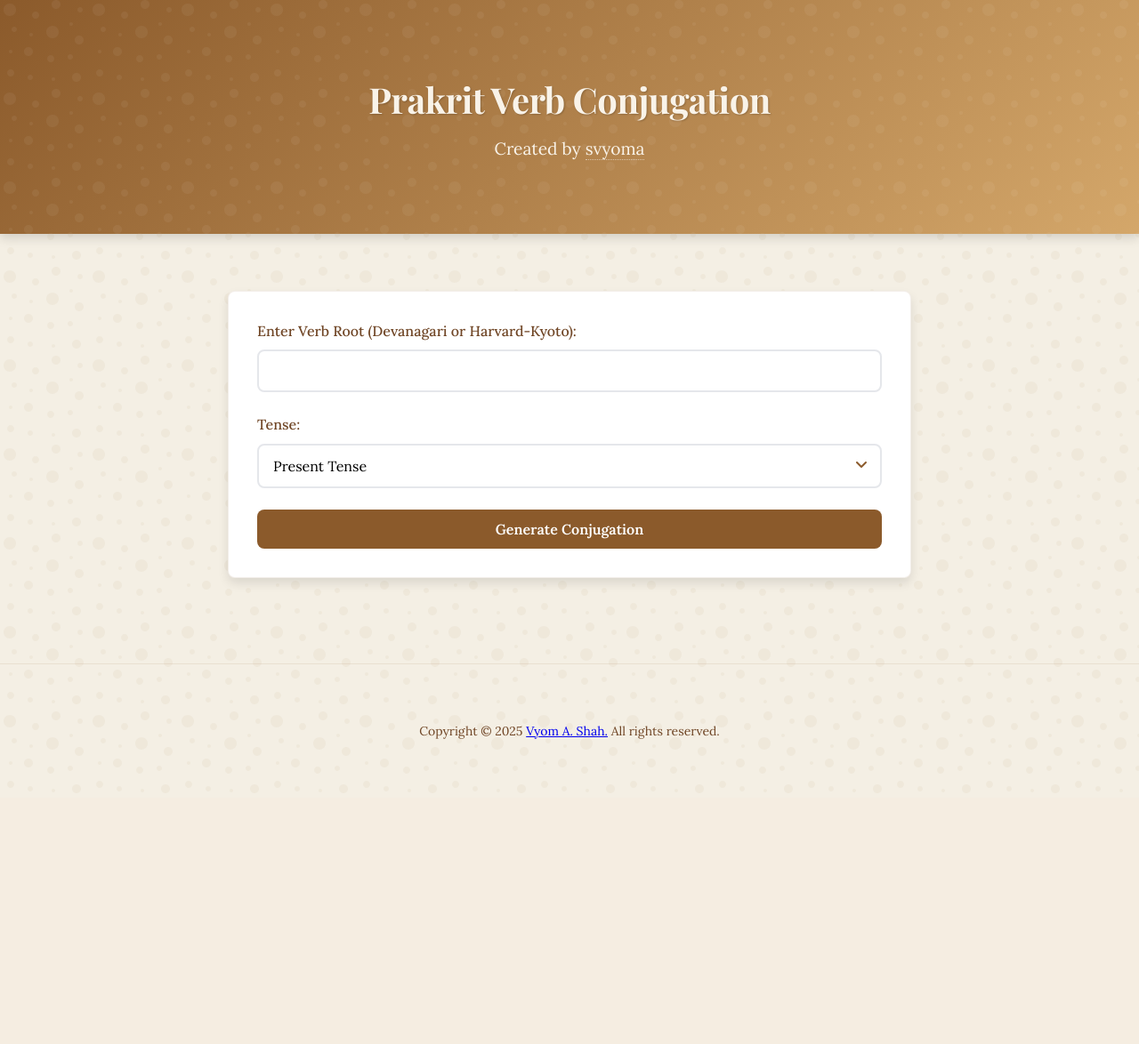
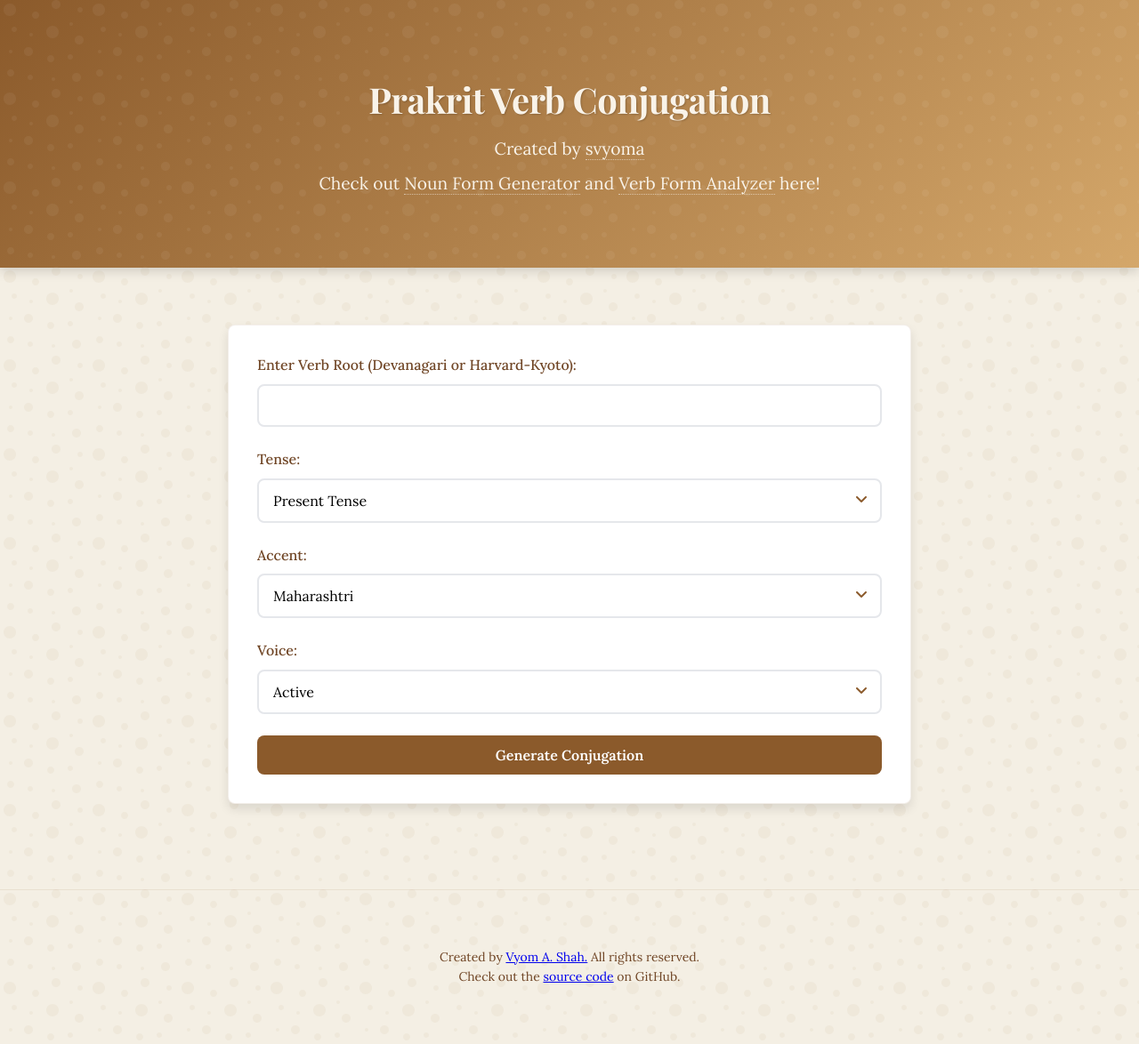
Before and after one commit to svyoma/prakrit-verb-app, a Flask app: page / in a window 1280 px wide. Shown: the whole page at 89% size. Before the commit the page ends 831 px from the top, so only its background shows below. Run offline with Flask 3, Linux system fonts and the light colour scheme.

Commit message:
Update index.html to support new features

```diff
--- a/templates/index.html
+++ b/templates/index.html
@@ -76,7 +76,7 @@ h1 {
   text-shadow: 1px 1px 2px rgba(0,0,0,0.2);
 }
 
-header h3 {
+header h3, h4 {
   position: relative;
   z-index: 1;
   margin-top: 0.5rem;
@@ -85,14 +85,14 @@ header h3 {
   font-weight: 400;
 }
 
-header h3 a {
+header h3 a, h4 a {
   color: var(--light);
   text-decoration: none;
   transition: var(--transition);
   border-bottom: 1px dotted rgba(255, 255, 255, 0.5);
 }
 
-header h3 a:hover {
+header h3 a:hover, h4 a:hover {
   border-bottom: 1px solid var(--light);
   text-shadow: 0 0 3px rgba(255, 255, 255, 0.3);
 }
@@ -414,6 +414,7 @@ footer {
     <div class="container">
       <h1>Prakrit Verb Conjugation</h1>
       <h3>Created by <a href="https://svyoma.github.io/about">svyoma</a></h3>
+      <h4>Check out <a href="https://prakrit-noun-app.onrender.com/">Noun Form Generator</a> and <a href="https://prakrit-verb-parser.onrender.com/">Verb Form Analyzer</a> here!</h4>
     </div>
   </header>
 
@@ -433,6 +434,26 @@ footer {
               <option value="present">Present Tense</option>
               <option value="past">Past Tense</option>
               <option value="future">Future Tense</option>
+              <option value="imperative">Imperative</option>
+            </select>
+          </div>
+        </div>
+        <div class="form-group">
+          <label for="accent">Accent:</label>
+          <div class="custom-select">
+            <select id="accent" name="dialect">
+              <option value="maharashtri">Maharashtri</option>
+              <option value="magadhi">Magadhi</option>
+              <option value="shaurseni">Shaurseni</option>
+            </select>
+          </div>
+        </div>
+        <div class="form-group">
+          <label for="voice">Voice:</label>
+          <div class="custom-select">
+            <select id="voice" name="voice">
+              <option value="active">Active</option>
+              <option value="passive">Passive</option>
             </select>
           </div>
         </div>
@@ -470,7 +491,8 @@ footer {
 
   <footer>
     <div class="container">
-      <p>Copyright © 2025 <a href="https://svyoma.github.io/about">Vyom A. Shah.</a>  All rights reserved. </p>
+      <p>Created by <a href="https://svyoma.github.io/about">Vyom A. Shah.</a>  All rights reserved. </p>
+      <p>Check out the <a href="https://github.com/svyoma/prakrit-verb-app">source code</a> on GitHub.</p>
     </div>
         <script>
             document.addEventListener("DOMContentLoaded", function() {
```
